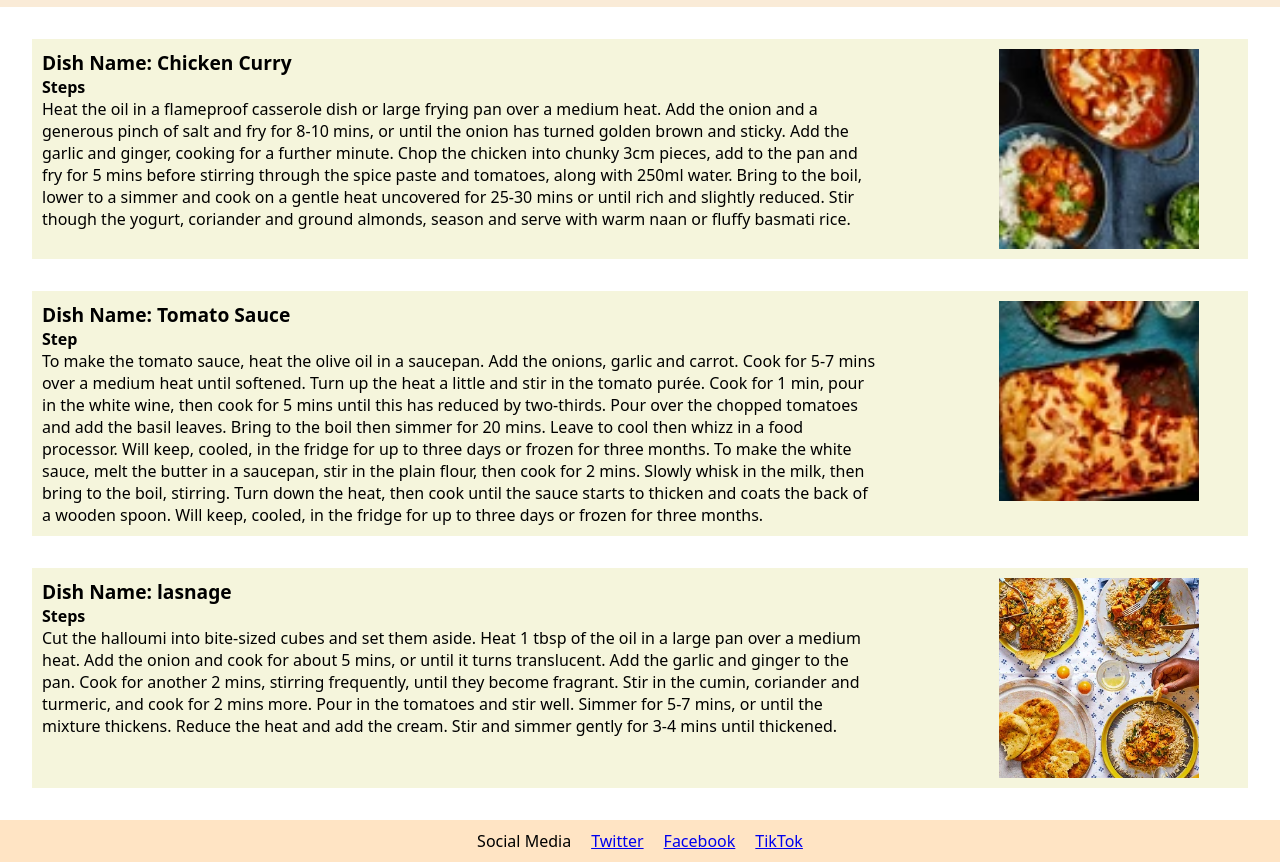
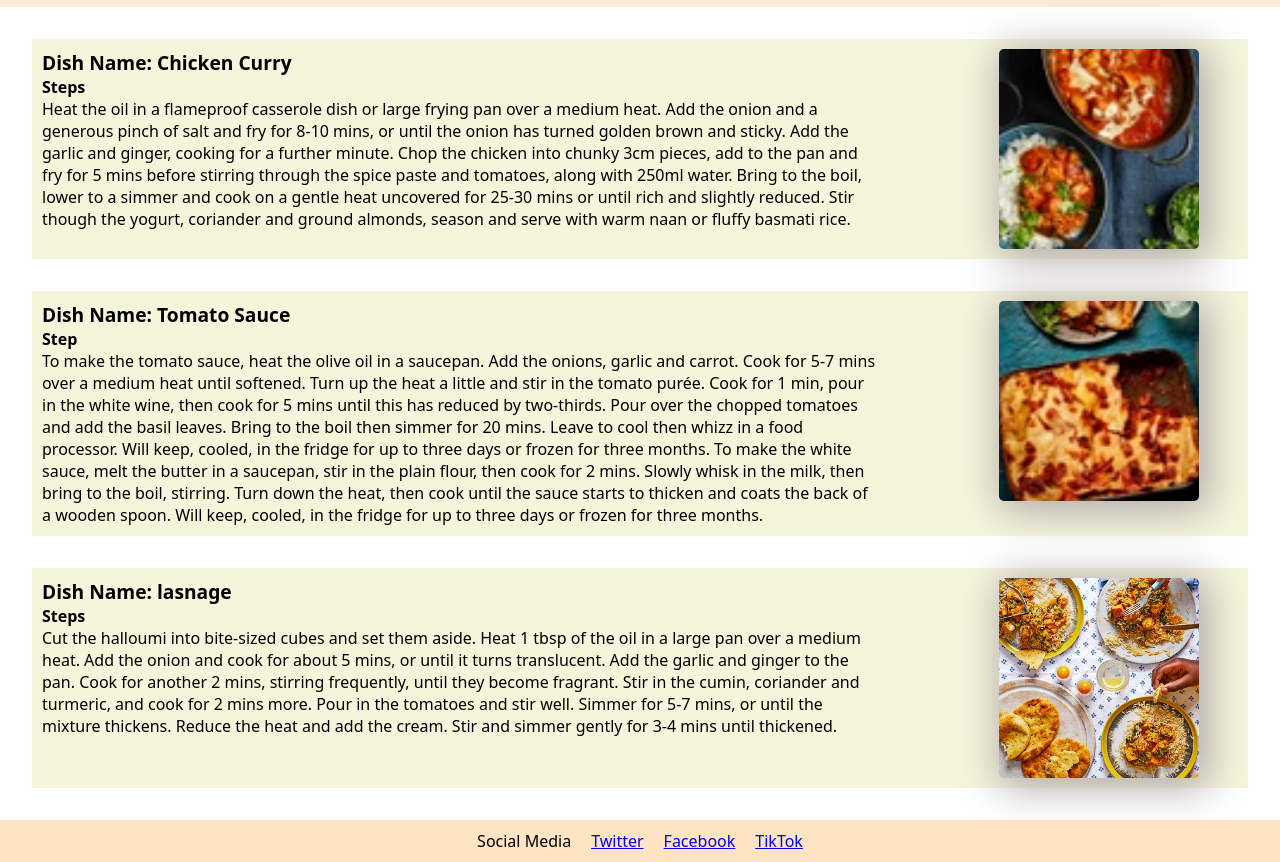
Before and after one commit to Rishi-Rijal/Recipe-Website, a plain HTML site: page index.html in a window 1280 px wide. Shown: the part 43-905 px from the top of the page. Drawn offline with Linux system fonts and the light colour scheme.

Commit message:
added hover effect in images

```diff
--- a/styles.css
+++ b/styles.css
@@ -65,6 +65,16 @@
     background-repeat: no-repeat;
     background-size: cover;
     background-position: center;
+    border-radius:5px;
+    overflow: hidden;
+    box-shadow: 5px 5px 40px 5px rgb(176, 167, 167);
+    position:relative;
+
+    transition: all 0.5s ease-in-out;
+}
+.imagebox:hover{
+    transform: scale(1.1);
+    box-shadow: 5px 5px 20px 5px rgb(176, 167, 167);
 }
 
 footer{
```
